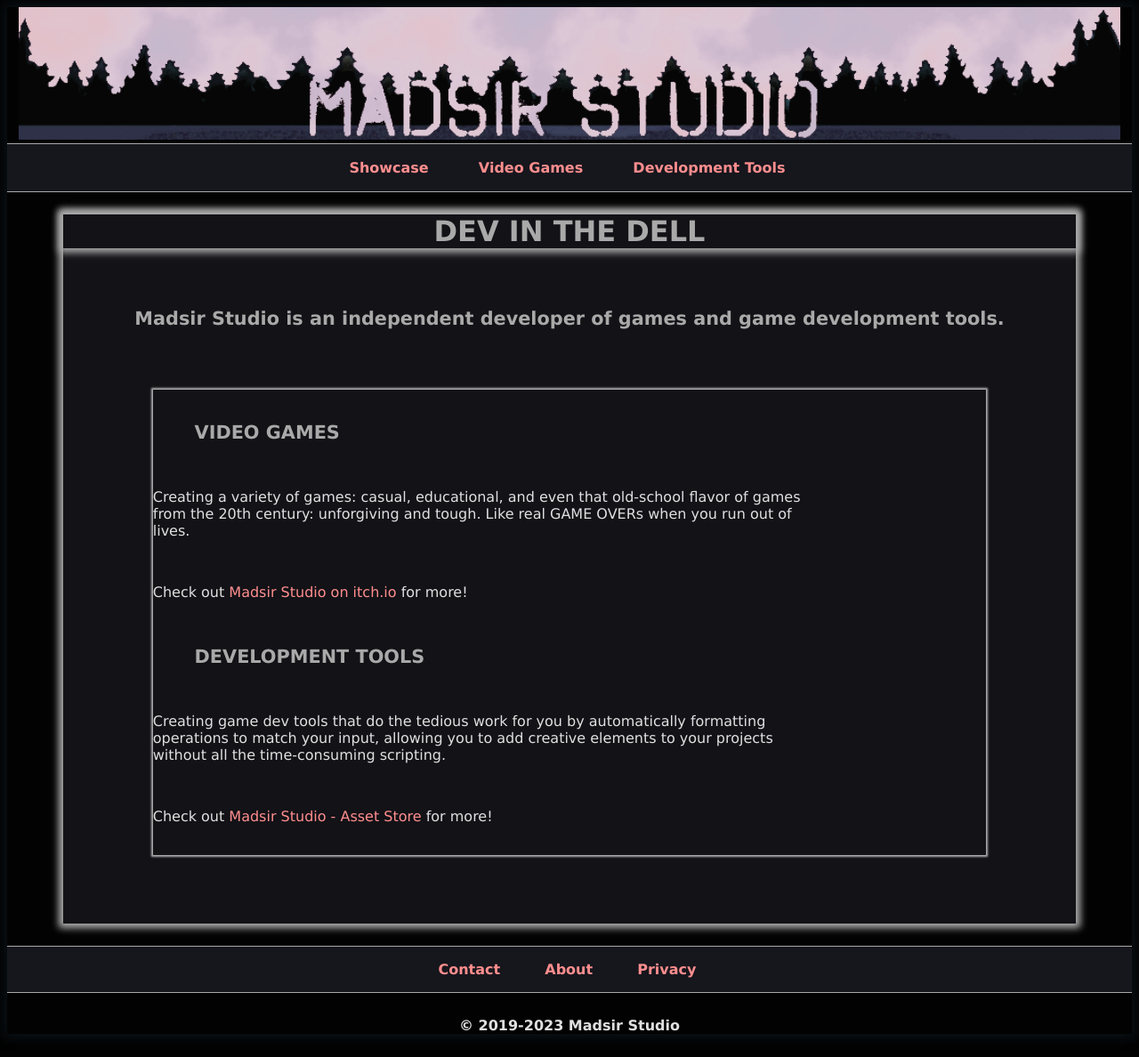
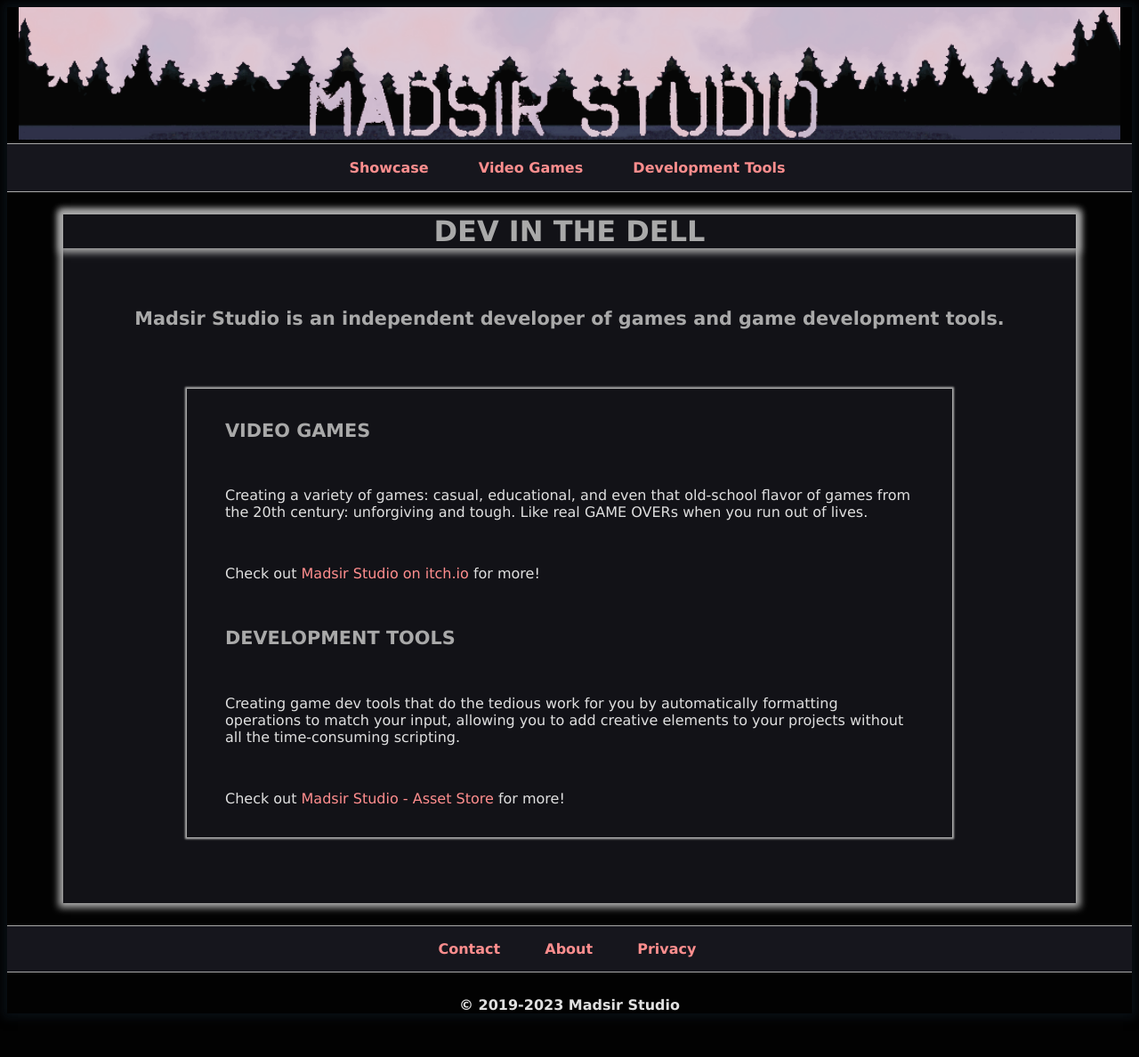
Before and after one commit to Madsir/madsirstudio.github.io, a Jekyll site: the page built from about/index.html, in a window 1280 px wide. Shown: the whole page at 89% size. Built offline with Jekyll 4.4.1, drawn with Linux system fonts in a browser that asks for light colours; after the commit the page ends 1166 px from its top, so only the background shows below that.

Commit message:
Update index.html

```diff
--- a/about/index.html
+++ b/about/index.html
@@ -17,11 +17,12 @@
   background-color: #121217;
 }
 .centerdiv {
-  margin-left: 1%;
-  margin-right: 1%;
+  margin-left: 5%;
+  margin-right: 5%
 }
 p {
-  margin-right: 20%;
+    margin-left: 5%;
+  margin-right: 5%
 }
 h2 {
   margin-left: 5%;
```
